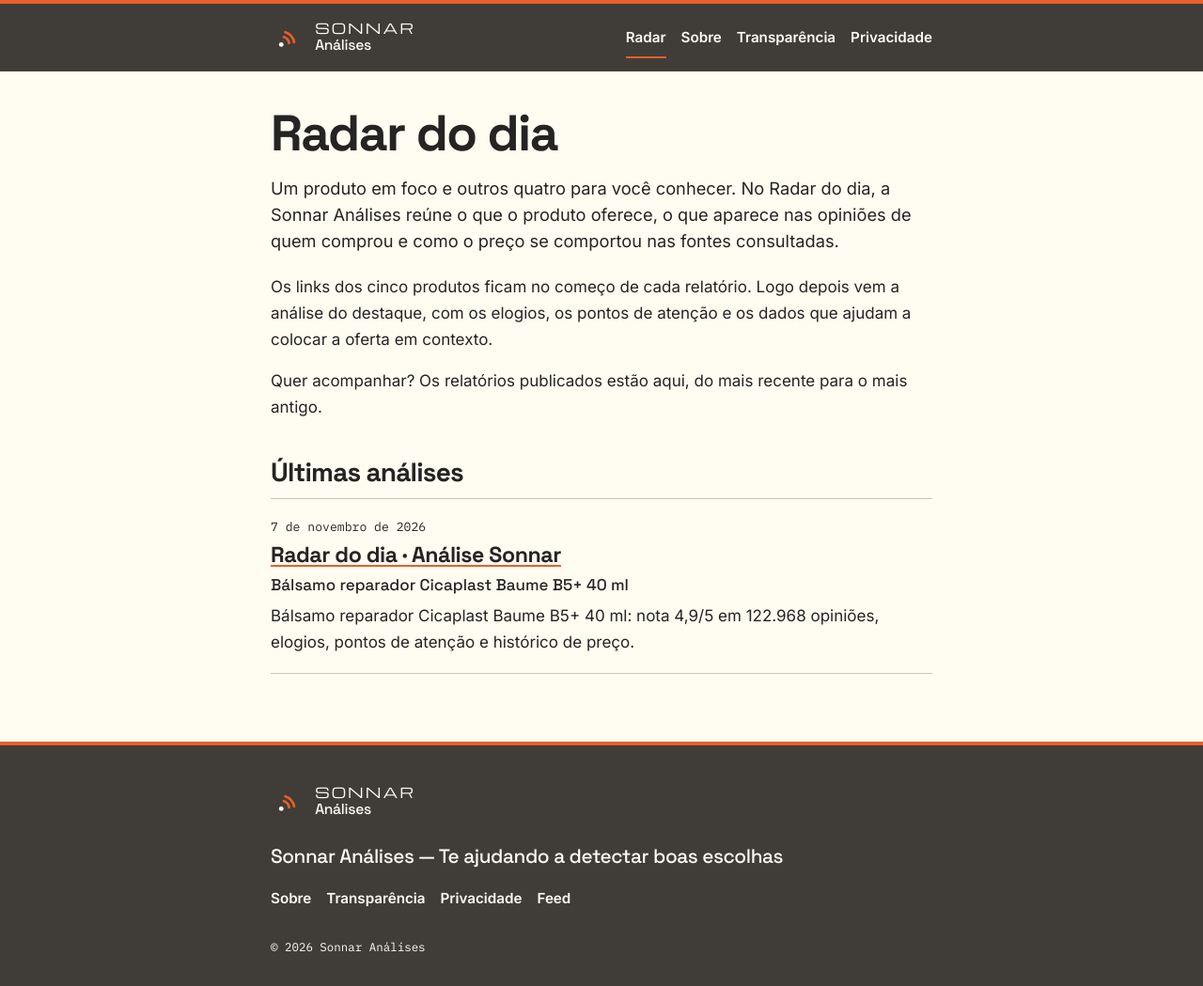
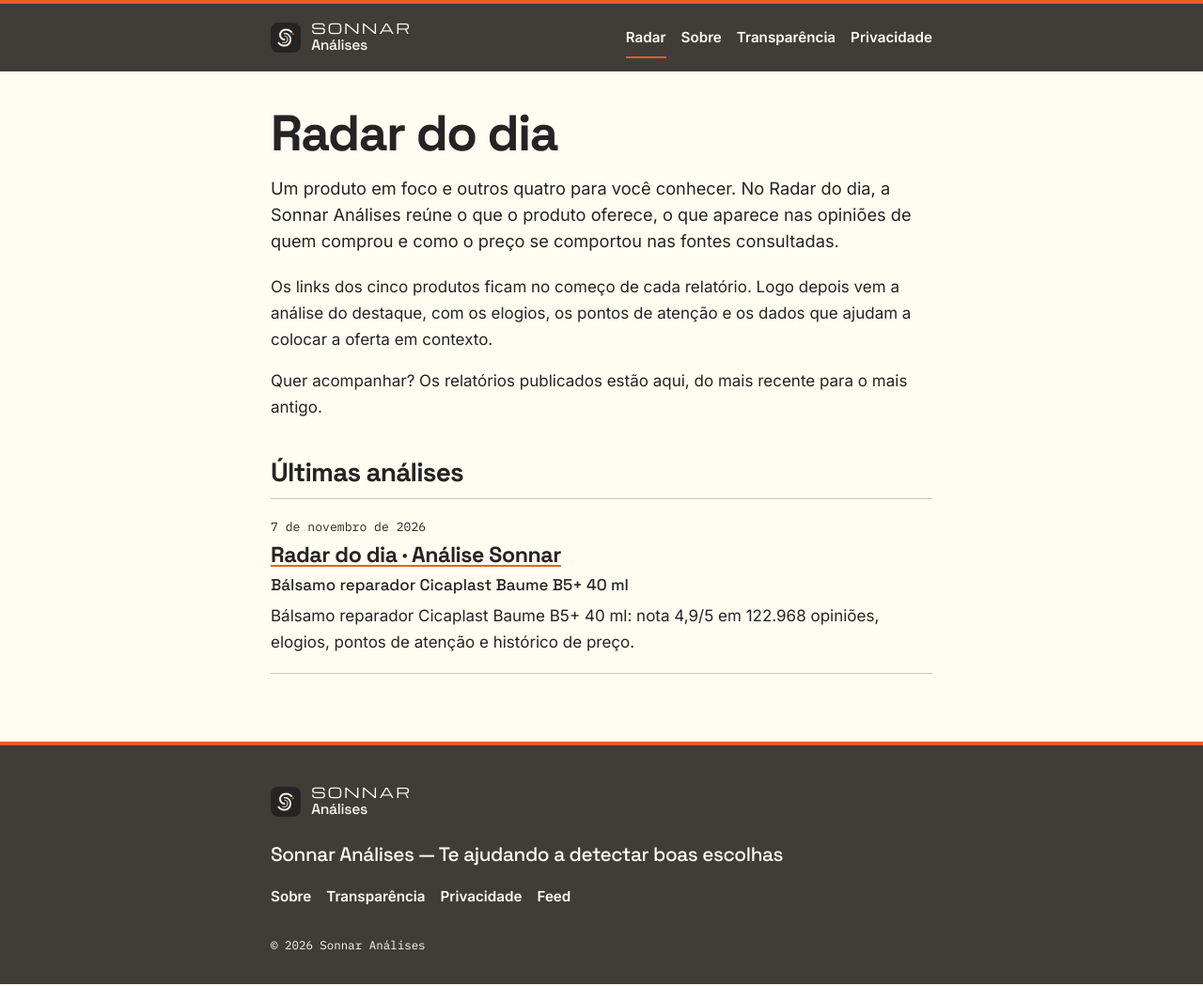
Before and after one commit to sonnaranalises/sonnar, a Jekyll site: the page built from index.html, in a window 1280 px wide. Shown: the whole page at 94% size. Built offline with Jekyll 4.4.1, drawn with Linux system fonts in a browser that asks for light colours.

Commit message:
Publica a logo oficial da Sonnar no site. (#5)
O ícone entra no cabeçalho, nos favicons e na imagem padrão de compartilhamento. O guia de marca descreve o uso.

Co-authored-by: Cursor Agent <cursoragent@cursor.com>
Co-authored-by: sonnaranalises <sonnaranalises@users.noreply.github.com>

```diff
--- a/_includes/head.html
+++ b/_includes/head.html
@@ -39,17 +39,25 @@
 {%- else -%}
 <meta property="og:type" content="website">
 {%- endif -%}
-<meta property="og:image" content="{{ '/assets/og.png' | absolute_url }}">
-<meta property="og:image:width" content="1200">
-<meta property="og:image:height" content="630">
+{%- if page.image -%}
+  {%- if page.image contains "://" -%}
+    {%- assign og_image = page.image -%}
+  {%- else -%}
+    {%- assign og_image = page.image | absolute_url -%}
+  {%- endif -%}
+{%- else -%}
+  {%- assign og_image = "/assets/og.png" | absolute_url -%}
+{%- endif -%}
+<meta property="og:image" content="{{ og_image }}">
 <meta property="og:image:alt" content="Sonnar Análises. Te ajudando a detectar boas escolhas.">
 <meta name="twitter:card" content="summary_large_image">
 <meta name="twitter:title" content="{{ doc_title | escape }}">
 <meta name="twitter:description" content="{{ desc | escape }}">
-<meta name="twitter:image" content="{{ '/assets/og.png' | absolute_url }}">
-<link rel="icon" href="{{ '/assets/favicon.svg' | relative_url }}" type="image/svg+xml">
-<link rel="icon" href="{{ '/assets/favicon-32.png' | relative_url }}" type="image/png" sizes="32x32">
-<link rel="apple-touch-icon" href="{{ '/assets/apple-touch-icon.png' | relative_url }}">
+<meta name="twitter:image" content="{{ og_image }}">
+<link rel="icon" href="{{ '/assets/brand/favicon.ico' | relative_url }}" sizes="any">
+<link rel="icon" href="{{ '/assets/brand/icon-32.png' | relative_url }}" type="image/png" sizes="32x32">
+<link rel="apple-touch-icon" href="{{ '/assets/brand/apple-touch-icon.png' | relative_url }}">
+<link rel="manifest" href="{{ '/site.webmanifest' | relative_url }}">
 <link rel="preload" href="{{ '/assets/fonts/inter-400.woff2' | relative_url }}" as="font" type="font/woff2" crossorigin>
 <link rel="preload" href="{{ '/assets/fonts/space-grotesk-700.woff2' | relative_url }}" as="font" type="font/woff2" crossorigin>
 <link rel="preload" href="{{ '/assets/fonts/michroma-400.woff2' | relative_url }}" as="font" type="font/woff2" crossorigin>
@@ -74,7 +82,7 @@
   "description": {{ desc | jsonify }},
   "datePublished": "{{ page.date | date: '%Y-%m-%d' }}",
   "inLanguage": "pt-BR",
-  "image": {{ "/assets/og.png" | absolute_url | jsonify }},
+  "image": {{ og_image | jsonify }},
   "author": {
     "@type": "Organization",
     "name": "Sonnar Análises",
@@ -85,7 +93,7 @@
     "name": "Sonnar Análises",
     "logo": {
       "@type": "ImageObject",
-      "url": {{ "/assets/apple-touch-icon.png" | absolute_url | jsonify }}
+      "url": {{ "/assets/brand/icon-512.png" | absolute_url | jsonify }}
     }
   },
   "mainEntityOfPage": {{ page.url | absolute_url | jsonify }}
--- a/_includes/logo.html
+++ b/_includes/logo.html
@@ -1,12 +1,5 @@
 <a class="logo" href="{{ '/' | relative_url }}">
-  <svg class="logo-mark" viewBox="0 0 32 32" width="36" height="36" aria-hidden="true" focusable="false">
-    <rect width="32" height="32" rx="6" fill="#403d39"/>
-    <g fill="none" stroke="#eb5e28" stroke-width="2.35" stroke-linecap="round">
-      <path d="M13.83 10.81A12.40 12.40 0 0 1 22.21 20.45"/>
-      <path d="M12.35 15.37A7.60 7.60 0 0 1 17.48 21.28"/>
-    </g>
-    <circle cx="10.0" cy="22.6" r="2.15" fill="#fffcf2"/>
-  </svg>
+  <img class="logo-mark" src="{{ '/assets/brand/icon-192.png' | relative_url }}" width="32" height="32" alt="">
   <span class="logo-words">
     <span class="logo-sonar">SONNAR</span>
     <span class="logo-analises">Análises</span>
--- a/assets/css/style.css
+++ b/assets/css/style.css
@@ -256,10 +256,11 @@ a:hover {
 }
 
 .logo-mark {
-  width: 36px;
-  height: 36px;
+  width: 32px;
+  height: 32px;
   flex: none;
   display: block;
+  border-radius: 8px;
 }
 
 .logo-words {
```
Also changed, not shown: docs/BRAND.md (+14 -0 lines), assets/apple-touch-icon.png, assets/brand/apple-touch-icon.png (added), assets/brand/favicon.ico (added), assets/brand/icon-16.png (added), assets/brand/icon-192.png (added), assets/brand/icon-32.png (added), assets/brand/icon-512.png (added), assets/brand/sonnar-icone-perfil-1024.png (added), assets/brand/sonnar-logo-completa-1024.png (added), assets/favicon-32.png, assets/og.png, favicon.ico (added), site.webmanifest (added).
